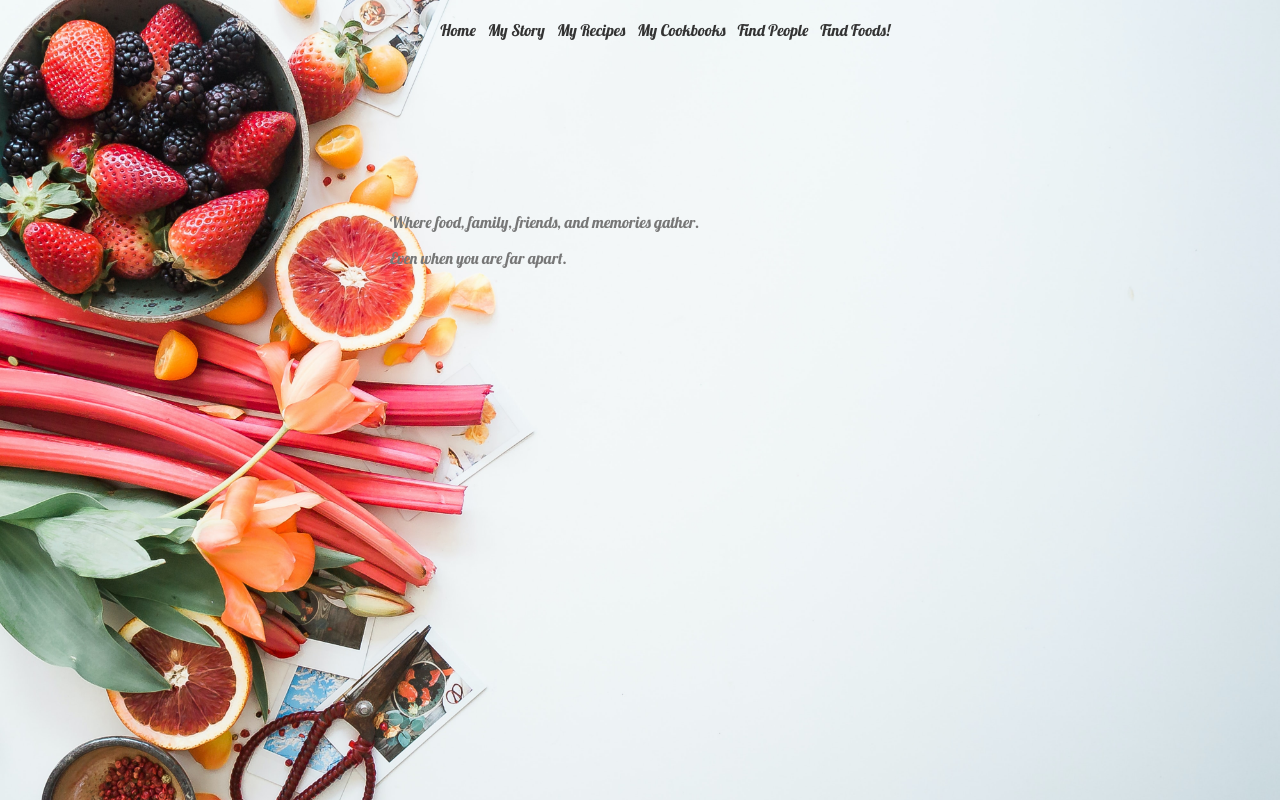
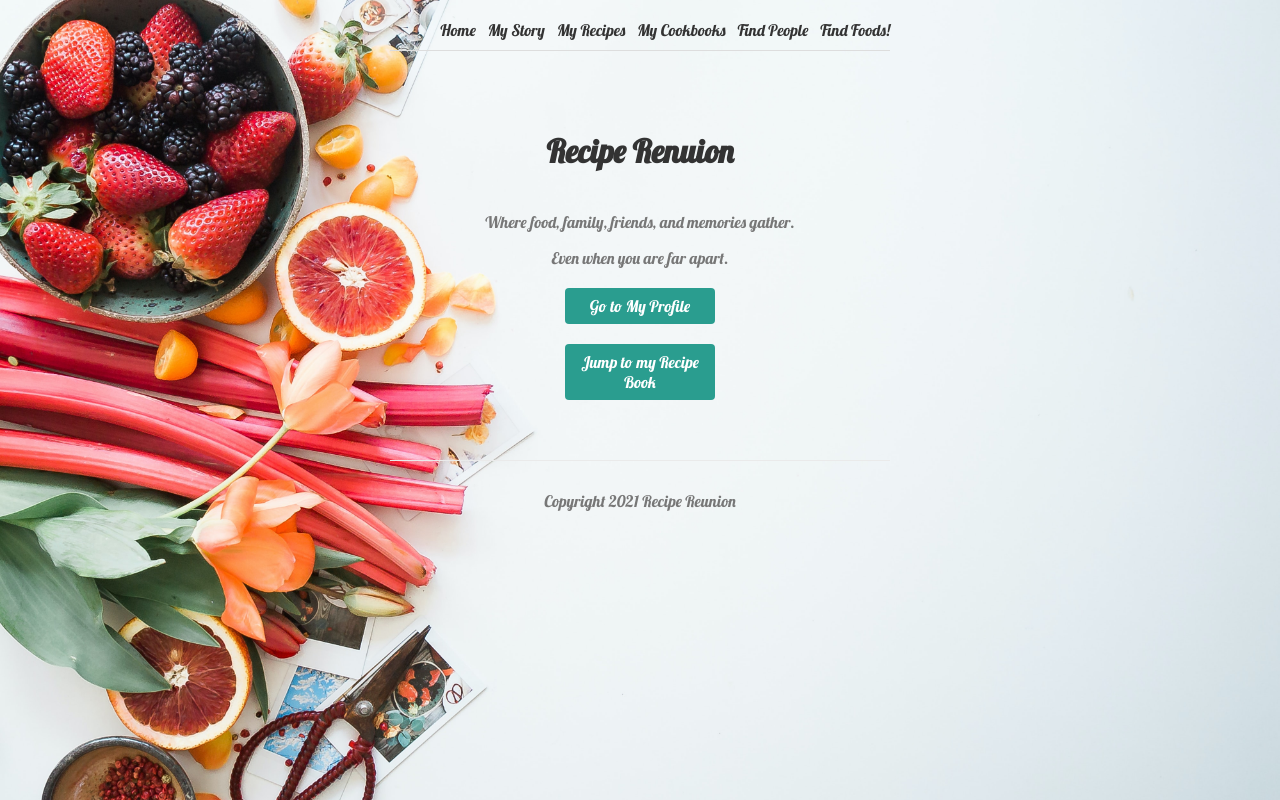
Before and after one commit to LeesahMasko/recipe_reunion_project, a Next.js app: page / in a window 1280 px wide. Built offline with nearby package versions, Linux system fonts and the light colour scheme.

Commit message:
got the layers figured out

```diff
--- a/styles/Home.module.css
+++ b/styles/Home.module.css
@@ -23,11 +23,12 @@
 
 .landingImage {
   height: 500px;
-  z-index: 0;
+  z-index: -1;
 }
 
 .landingText {
   color: #777;
   position: relative;
   z-index: 1;
+  text-align: center;
 }
```
